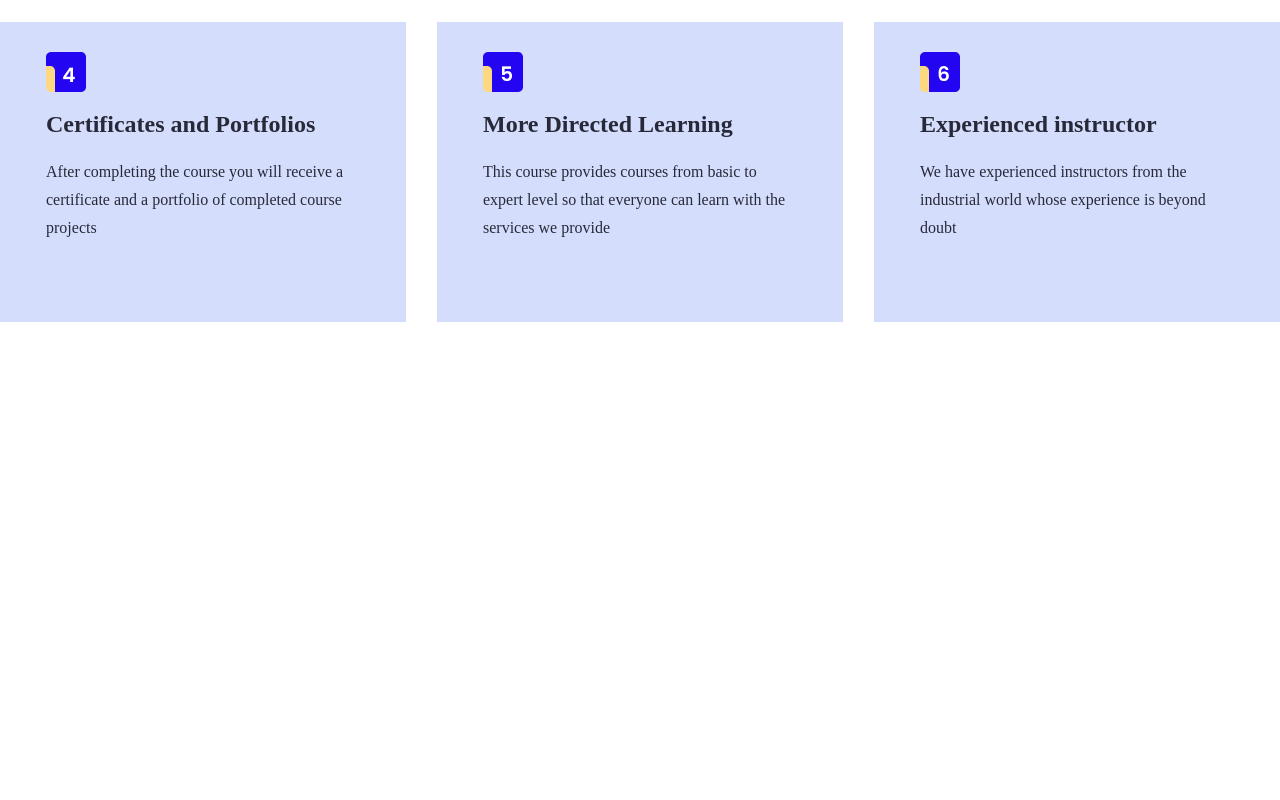
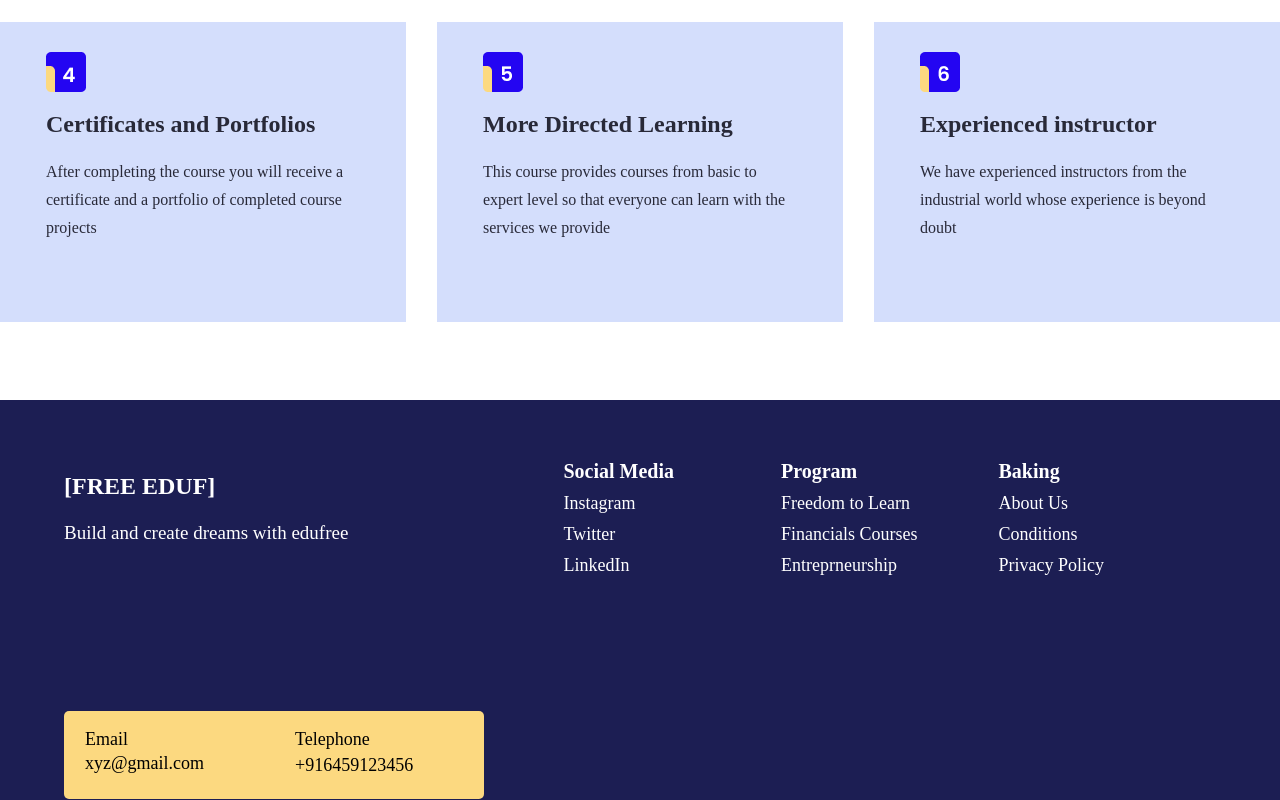
Before and after one commit to Sanhil143/FreEdu-, a React (Vite) app: page / in a window 1280 px wide. Shown: the part 1280-2080 px from the top of the page. Before the commit the page ends 1630 px from the top, so only its background shows below. Built offline with nearby package versions, Linux system fonts and the light colour scheme.

Commit message:
NEW:Footer-Component
newly created UI for footer

```diff
--- a/src/App.jsx
+++ b/src/App.jsx
@@ -1,11 +1,13 @@
 
 import './App.css'
+import Footer from './components/common/Footer'
 import Landingpage from './components/Landingpage'
 
 function App() {
   return(
     <>
       <Landingpage/>
+      <Footer/>
     </>
   )
 }
--- a/src/components/Landingpage.jsx
+++ b/src/components/Landingpage.jsx
@@ -1,6 +1,7 @@
 import React from "react";
 import Navbar from "./common/Navbar";
 import boxContent from "../json/landingPageCards.json";
+import Footer from "./common/Footer";
 
 const Landingpage = () => {
   return (
@@ -247,7 +248,7 @@ const Landingpage = () => {
                 width: "780px",
                 display: "flex",
                 alignItems: "center",
-                justifyContent: "space-around"
+                justifyContent: "space-around",
               }}
             >
               <div>
@@ -350,7 +351,7 @@ const Landingpage = () => {
                       fontSize: "16px",
                       color: "#282938",
                       fontWeight: "lighter",
-                      lineHeight:"28px",
+                      lineHeight: "28px",
                       marginTop: "20px",
                     }}
                   >
@@ -362,6 +363,7 @@ const Landingpage = () => {
           </div>
         </div>
       </div>
+      {/* <Footer/> */}
     </div>
   );
 };
--- /dev/null
+++ b/src/components/common/Footer.jsx
@@ -0,0 +1,274 @@
+import React from "react";
+
+const Footer = () => {
+  return (
+    <div>
+      <div
+        style={{
+          height: "400px",
+          width: "100%",
+          marginTop: "50px",
+          display: "flex",
+          backgroundColor: "#1C1E53",
+          justifyContent: "center",
+          alignItems: "center",
+        }}
+      >
+        <div
+          style={{
+            height: "400px",
+            width: "90%",
+            display: "flex",
+            justifyContent: "space-between",
+          }}
+        >
+          <div
+            style={{
+              height: "100%",
+              width: "420px",
+            }}
+          >
+            <div
+              style={{
+                marginTop: "70px",
+                color: "#ffffff",
+              }}
+            >
+              <h3
+                style={{
+                  fontSize: "24px",
+                  letterSpacing: "0.5%",
+                  lineHeight: "140%",
+                  color: "#ffffff",
+                  fontWeight: "bold",
+                }}
+              >
+                [FREE EDUF]
+              </h3>
+              <p
+                style={{
+                  marginTop: "15px",
+                  fontSize: "19px",
+                  lineHeight: "150%",
+                  fontWeight: "lighter",
+                  color: "#ffffff",
+                }}
+              >
+                Build and create dreams with edufree
+              </p>
+            </div>
+
+            <div
+              style={{
+                height: "88px",
+                width: "100%",
+                backgroundColor: "#FCD980",
+                marginTop: "164px",
+                borderRadius: "5px",
+                display: "flex",
+              }}
+            >
+              <div
+                style={{
+                  height: "100%",
+                  width: "50%",
+                  display: "flex",
+                  justifyContent: "center",
+                  alignItems: "center",
+                }}
+              >
+                <div
+                  style={{
+                    height: "70%",
+                    width: "80%",
+                  }}
+                >
+                  <h3
+                    style={{
+                      fontSize: "18px",
+                      letterSpacing: "0.5%",
+                      fontWeight: "normal",
+                      marginTop: "5px",
+                    }}
+                  >
+                    Email
+                  </h3>
+                  <p
+                    style={{
+                      fontSize: "18px",
+                      marginTop: "3px",
+                    }}
+                  >
+                    xyz@gmail.com
+                  </p>
+                </div>
+              </div>
+
+              <div
+                style={{
+                  height: "100%",
+                  width: "50%",
+                  display: "flex",
+                  justifyContent: "center",
+                  alignItems: "center",
+                }}
+              >
+                <div
+                  style={{
+                    height: "70%",
+                    width: "80%",
+                  }}
+                >
+                  <h3
+                    style={{
+                      fontSize: "18px",
+                      letterSpacing: "0.5%",
+                      fontWeight: "normal",
+                      marginTop: "5px",
+                    }}
+                  >
+                    Telephone
+                  </h3>
+                  <p
+                    style={{
+                      fontSize: "18px",
+                      marginTop: "5px",
+                    }}
+                  >
+                    +916459123456
+                  </p>
+                </div>
+              </div>
+            </div>
+          </div>
+
+          <div
+            style={{
+              height: "100%",
+              width: "720px",
+              display:"flex",
+              justifyContent:"space-evenly"
+            }}
+          >
+            <div style={{
+              height:"100%",
+              width:"150px",
+              display:"flex",
+              justifyContent:"center",
+              alignItems:"center"
+            }}>
+              <div style={{
+                height:"70%",
+                width:"100%",
+              }}>
+                <h3 style={{
+                  fontSize:"20px",
+                  color:"#ffffff"
+                }}>Social Media</h3>
+                <h5 style={{
+                  marginTop:"10px",
+                  fontSize:"18px",
+                  color:"#ffffff",
+                  fontWeight:"lighter",
+                  cursor:"pointer"
+                }}>Instagram</h5>
+                <h5 style={{
+                  marginTop:"10px",
+                  fontSize:"18px",
+                  color:"#ffffff",
+                  fontWeight:"lighter",
+                  cursor:"pointer"
+                }}>Twitter</h5>
+                <h5 style={{
+                  marginTop:"10px",
+                  fontSize:"18px",
+                  color:"#ffffff",
+                  fontWeight:"lighter",
+                  cursor:"pointer"
+                }}>LinkedIn</h5>
+              </div>
+            </div>
+            <div style={{
+              height:"100%",
+              width:"150px",
+              display:"flex",
+              justifyContent:"center",
+              alignItems:"center"
+            }}>
+              <div style={{
+                height:"70%",
+                width:"100%",
+              }}>
+                <h3 style={{
+                  fontSize:"20px",
+                  color:"#ffffff"
+                }}>Program</h3>
+                <h5 style={{
+                  marginTop:"10px",
+                  fontSize:"18px",
+                  color:"#ffffff",
+                  fontWeight:"lighter",
+                  cursor:"pointer"
+                }}>Freedom to Learn</h5>
+                <h5 style={{
+                  marginTop:"10px",
+                  fontSize:"18px",
+                  color:"#ffffff",
+                  fontWeight:"lighter",
+                  cursor:"pointer"
+                }}>Financials Courses</h5>
+                <h5 style={{
+                  marginTop:"10px",
+                  fontSize:"18px",
+                  color:"#ffffff",
+                  fontWeight:"lighter",
+                  cursor:"pointer"
+                }}>Entreprneurship</h5>
+              </div>
+            </div>
+            <div style={{
+              height:"100%",
+              width:"150px",
+              display:"flex",
+              justifyContent:"center",
+              alignItems:"center"
+            }}>
+              <div style={{
+                height:"70%",
+                width:"100%",
+              }}>
+                <h3 style={{
+                  fontSize:"20px",
+                  color:"#ffffff"
+                }}>Baking</h3>
+                <h5 style={{
+                  marginTop:"10px",
+                  fontSize:"18px",
+                  color:"#ffffff",
+                  fontWeight:"lighter",
+                  cursor:"pointer"
+                }}>About Us</h5>
+                <h5 style={{
+                  marginTop:"10px",
+                  fontSize:"18px",
+                  color:"#ffffff",
+                  fontWeight:"lighter",
+                  cursor:"pointer"
+                }}>Conditions</h5>
+                <h5 style={{
+                  marginTop:"10px",
+                  fontSize:"18px",
+                  color:"#ffffff",
+                  fontWeight:"lighter",
+                  cursor:"pointer"
+                }}>Privacy Policy</h5>
+              </div>
+            </div>
+          </div>
+        </div>
+      </div>
+    </div>
+  );
+};
+
+export default Footer;
```
